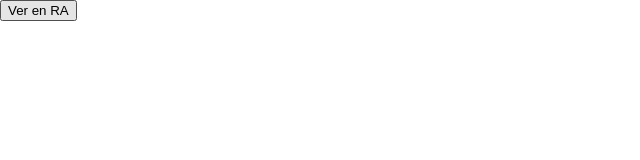
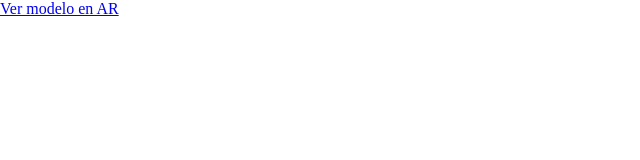
Before and after one commit to antonio9949257/realaumentada, a plain HTML site: page index.html in a window 1280 px wide. Shown: the whole page, without its empty margins (0-640 px from the left). Drawn offline with Linux system fonts and the light colour scheme; some packages are replaced by stand-ins of ours; a script that the page names is missing.

Commit message:
transparent

```diff
--- a/index.html
+++ b/index.html
@@ -35,22 +35,8 @@
   </style>
 </head>
 <body>
-<model-viewer
-  src="./assets/jot.glb"
-  alt="Modelo 3D en RA"
-  ar
-  ar-scale="fixed"
-  scale="1 1 1"
-  camera-target="0m 0m 0m"
-  ar-modes="webxr scene-viewer quick-look"
-  camera-controls
-  environment-image="neutral"
-  shadow-intensity="1"
-  xr-environment
-  auto-rotate
->
-  <button slot="ar-button">Ver en RA</button>
-</model-viewer>
-
+<a href="intent://arvr.google.com/scene-viewer/1.0?file=https://github.com/antonio9949257/realaumentada/tree/main/assets/jot.glb&mode=ar_preferred#Intent;scheme=https;package=com.google.ar.core;action=android.intent.action.VIEW;S.browser_fallback_urlhttps://github.com/antonio9949257/realaumentada/tree/main/assets/jot.glb;end;">
+  Ver modelo en AR
+</a>
 </body>
 </html>
```
